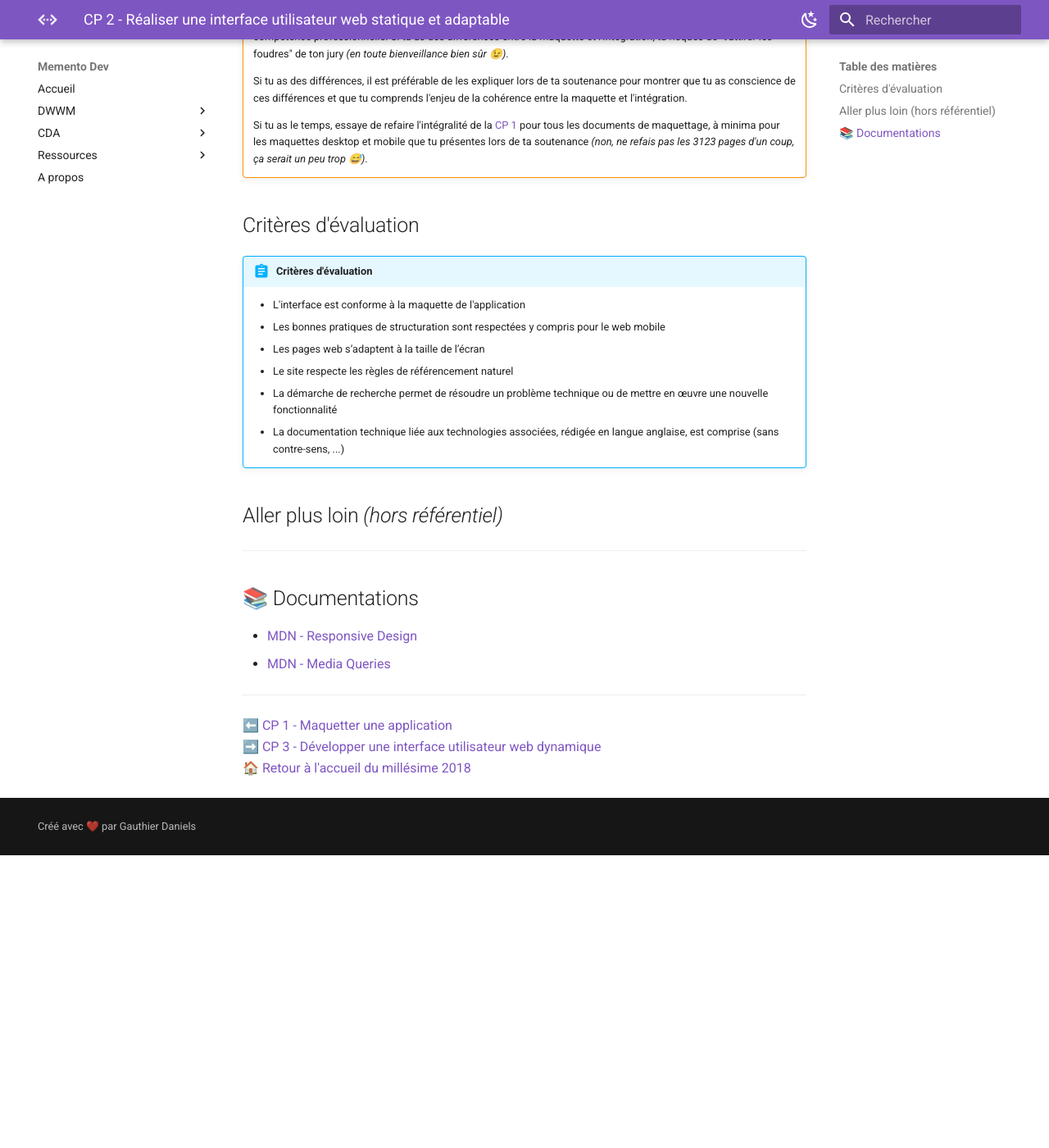
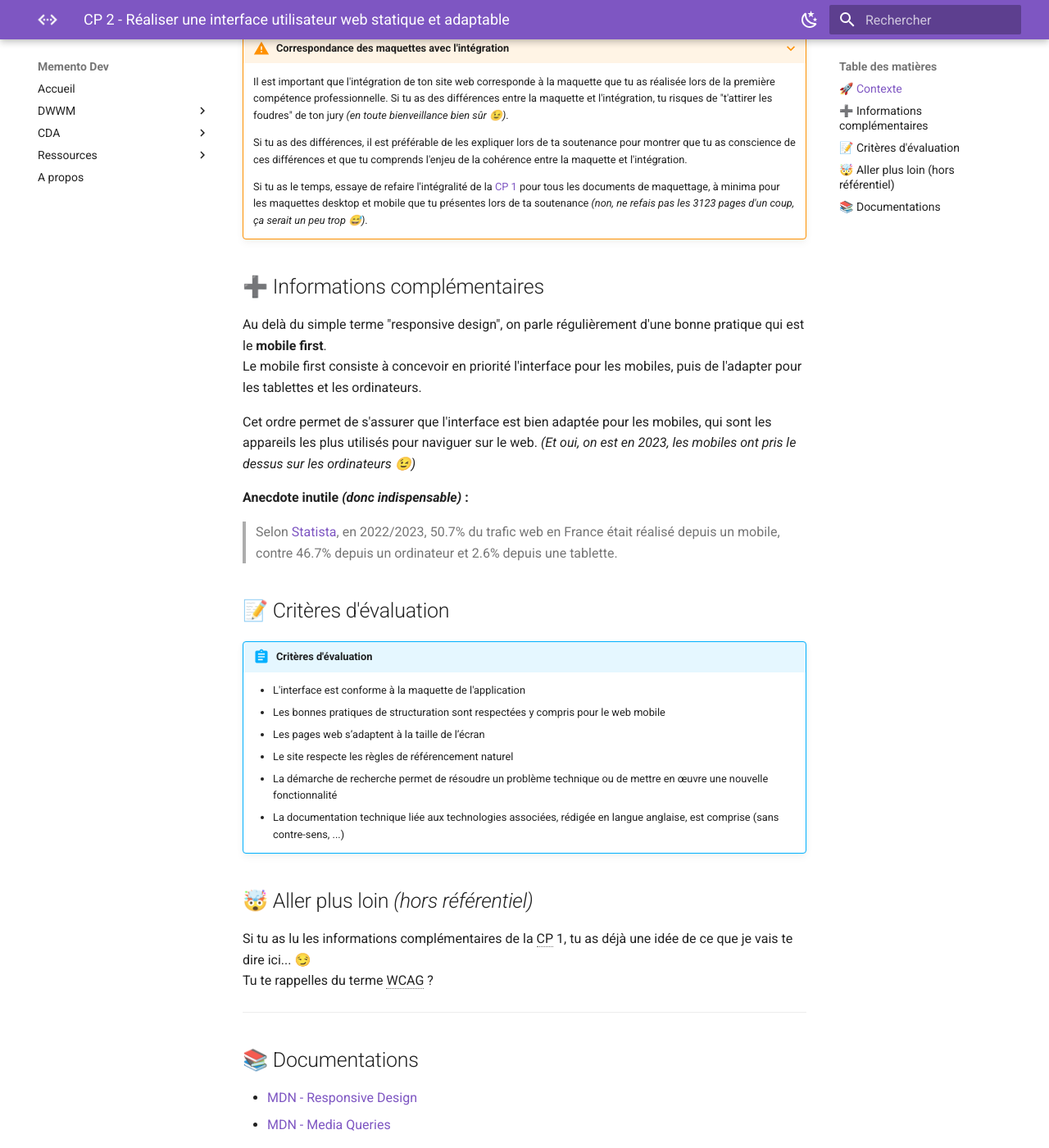
Before and after one commit to preparation-tp/memento-dev, an MkDocs documentation site: the page built from docs/dwwm/2018/cp-2-realiser-une-interface-utilisateur-web-statique-et-adaptable.md, in a window 1280 px wide and 1400 px high, scrolled down 1663 px. Shown: the whole window at 82% size. Built offline with MkDocs 1.6.1 and Material for MkDocs 9.7.7, drawn with Linux system fonts in a browser that asks for light colours; before the commit the page ends 2706 px from its top, so only the background shows below that.

Commit message:
docs: Update document links and abbreviations

```diff
--- a/docs/dwwm/2018/cp-2-realiser-une-interface-utilisateur-web-statique-et-adaptable.md
+++ b/docs/dwwm/2018/cp-2-realiser-une-interface-utilisateur-web-statique-et-adaptable.md
@@ -1,5 +1,7 @@
 # CP 2 - Réaliser une interface utilisateur web statique et adaptable
 > [REAC (03/05/2018), pages 15 et 16](https://www.banque.di.afpa.fr/EspaceEmployeursCandidatsActeurs/EGPResultat.aspx?ct=01280m03&type=t)
+
+## 🚀 Contexte
 
 Ça y est, on peut enfin démarrer le code ! 🚀
 À cette étape, on ne parle encore que d'interface statique, c'est-à-dire sans interaction avec l'utilisateur.
@@ -73,7 +75,17 @@ Bien sûr, il est préférable que les projets illustrés et présentés durant
 
     Si tu as le temps, essaye de refaire l'intégralité de la [CP 1](/cp-1-maquetter-une-application.md) pour tous les documents de maquettage, à minima pour les maquettes desktop et mobile que tu présentes lors de ta soutenance _(non, ne refais pas les 3123 pages d'un coup, ça serait un peu trop 😅)_.
 
-## Critères d'évaluation
+## ➕ Informations complémentaires
+
+Au delà du simple terme "responsive design", on parle régulièrement d'une bonne pratique qui est le **mobile first**.
+Le mobile first consiste à concevoir en priorité l'interface pour les mobiles, puis de l'adapter pour les tablettes et les ordinateurs.
+
+Cet ordre permet de s'assurer que l'interface est bien adaptée pour les mobiles, qui sont les appareils les plus utilisés pour naviguer sur le web. _(Et oui, on est en 2023, les mobiles ont pris le dessus sur les ordinateurs 😉)_
+
+**Anecdote inutile _(donc indispensable)_ :**
+> Selon [Statista](https://fr.statista.com/infographie/31588/trafic-web-en-france-selon-le-support-utilise-pour-se-connecter-mobile-ordinateur-tablette/#:~:text=Utilisation%20d'Internet&text=Comme%20l'indique%20notre%20graphique,de%203%20%25%20sur%20une%20tablette.), en 2022/2023, 50.7% du trafic web en France était réalisé depuis un mobile, contre 46.7% depuis un ordinateur et 2.6% depuis une tablette.
+
+## 📝 Critères d'évaluation
 !!! abstract "Critères d'évaluation"
     - L'interface est conforme à la maquette de l'application
     - Les bonnes pratiques de structuration sont respectées y compris pour le web mobile
@@ -82,8 +94,10 @@ Bien sûr, il est préférable que les projets illustrés et présentés durant
     - La démarche de recherche permet de résoudre un problème technique ou de mettre en œuvre une nouvelle fonctionnalité
     - La documentation technique liée aux technologies associées, rédigée en langue anglaise, est comprise (sans contre-sens, ...)
 
-## Aller plus loin _(hors référentiel)_
+## 🤯 Aller plus loin _(hors référentiel)_
 
+Si tu as lu les informations complémentaires de la <abbr title="Compétence Professionnelle">CP</abbr> 1, tu as déjà une idée de ce que je vais te dire ici... 😏
+Tu te rappelles du terme <abbr title="Web Content Accessibility Guidelines">WCAG</abbr> ?
 
 ---
 
```
Also changed, not shown: docs/dwwm/2018/cp-1-maquetter-une-application.md (+6 -6 lines).
